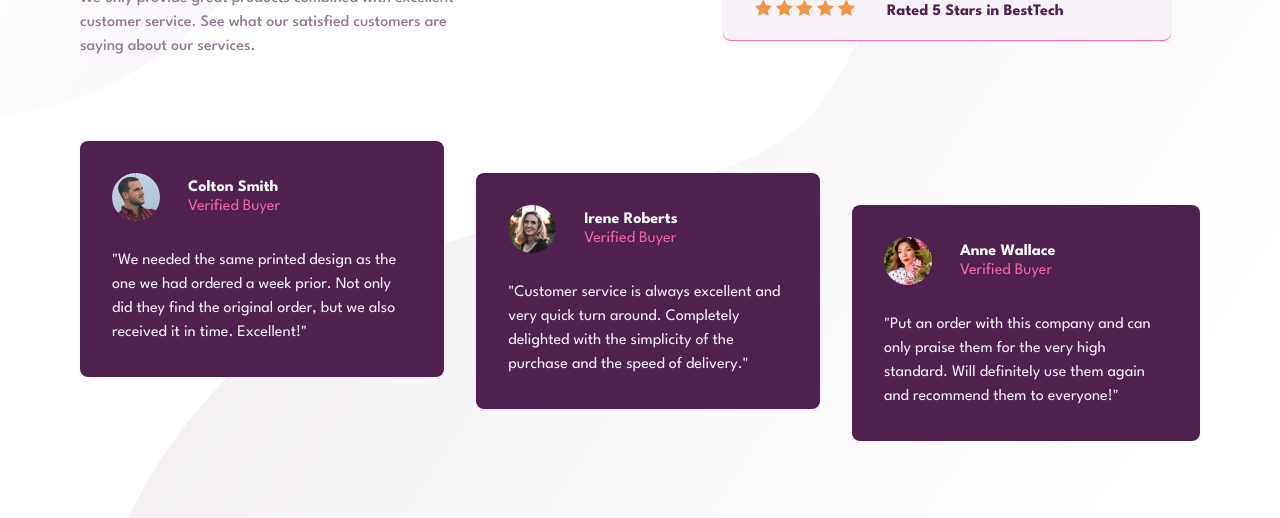
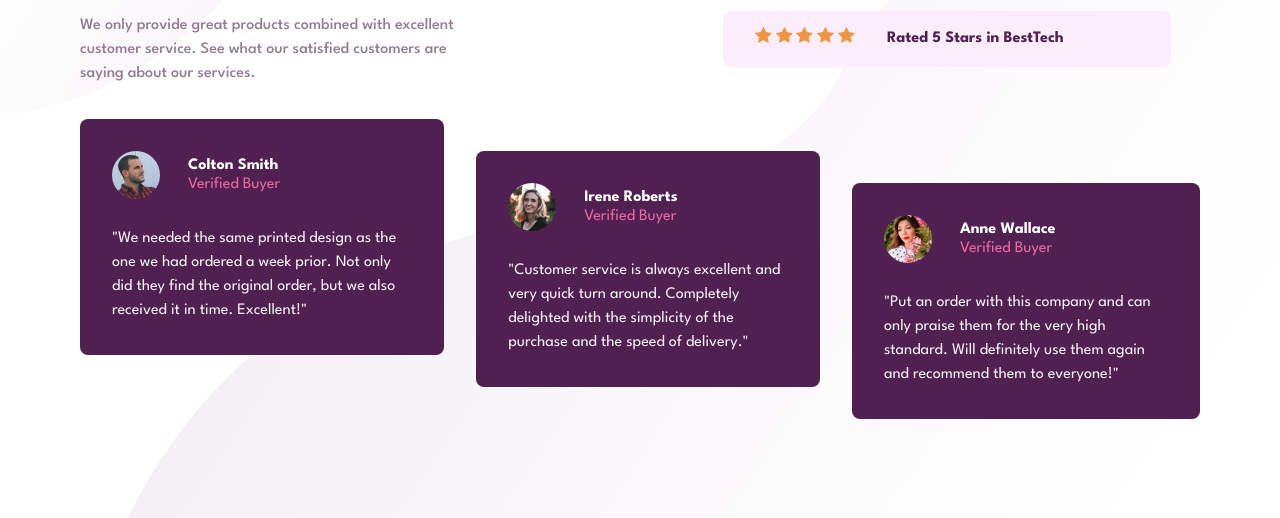
Before and after one commit to Aatypic/social-proof-section, a plain HTML site: page index.html in a window 1280 px wide. Shown: the part 282-800 px from the top of the page. Drawn offline with Linux system fonts and the light colour scheme.

Commit message:
social section page live 1.0

```diff
--- a/style.css
+++ b/style.css
@@ -5,6 +5,7 @@
 
 	--clr-neutral700: hsl(303, 10%, 53%);
 	--clr-neutral300: hsl(300, 24%, 96%);
+	--clr-neutral350: hsl(300, 75%, 96%);
 	--clr-neutral100: hsl(0, 0%, 100%);
 	/* fonts */
 	--ff-primary: "League Spartan", sans-serif;
@@ -100,7 +101,7 @@ main {
 	max-width: 70rem;
 	display: grid;
 	grid-template-columns: 1fr;
-	margin: 4rem 2rem;
+	margin: 6rem 2rem;
 	gap: 2.75rem;
 	justify-self: center;
 	align-items: center;
@@ -134,13 +135,12 @@ h1 {
 }
 
 .hero__ratings li {
-	background-color: var(--clr-neutral300);
+	background-color: var(--clr-neutral350);
 	font-weight: var(--fweight-bold);
 	padding: 1rem 2rem;
 	border-radius: var(--br);
 	width: 100%;
 	max-width: 28rem;
-	box-shadow: 0 1px 1px var(--clr-primary100);
 }
 
 .hero__ratings li::before {
@@ -210,13 +210,11 @@ h1 {
 .card {
 	transition-delay: 450ms;
 }
+
 @media screen and (max-width: 48em) {
 	.hero__header {
 		place-items: center;
 	}
-}
-
-@media screen and (max-width: 48em) {
 	.card:nth-of-type(1) {
 		align-self: flex-start;
 	}
@@ -234,7 +232,7 @@ h1 {
 	}
 	main {
 		grid-template-columns: 1fr 1.2fr;
-		gap: 2.75rem 1rem;
+		gap: 0 1rem;
 	}
 	.hero__header {
 		text-align: left;
```
